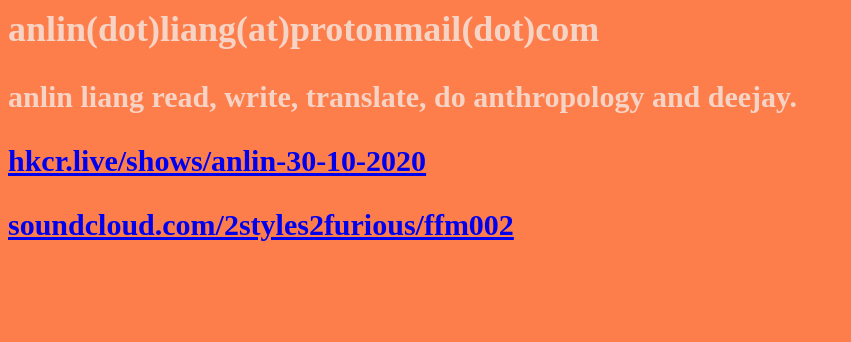
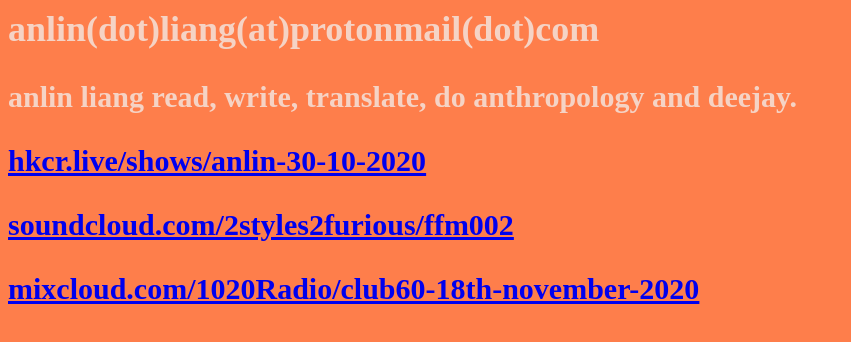
Before and after one commit to anlinliang/hello-world, a plain HTML site: page index.html in a window 1280 px wide. Shown: the whole page, without its empty margins (0-851 px from the left). Drawn offline with Linux system fonts and the light colour scheme.

Commit message:
Update index.html

```diff
--- a/index.html
+++ b/index.html
@@ -4,4 +4,5 @@
 <strong><p style="font-size:30;color:#F5D3C5">anlin liang read, write, translate, do anthropology and deejay.</p><strong>
                       <p style="font-size:30"><a href="https://hkcr.live/shows/anlin-30-10-2020">hkcr.live/shows/anlin-30-10-2020</a></p>
   <p style="font-size:30"><a href="https://soundcloud.com/2styles2furious/ffm002">soundcloud.com/2styles2furious/ffm002</a></p>
+  <p style="font-size:30"><a href="https://www.mixcloud.com/1020Radio/club60-18th-november-2020/">mixcloud.com/1020Radio/club60-18th-november-2020</a></p>
                       </body>
```
